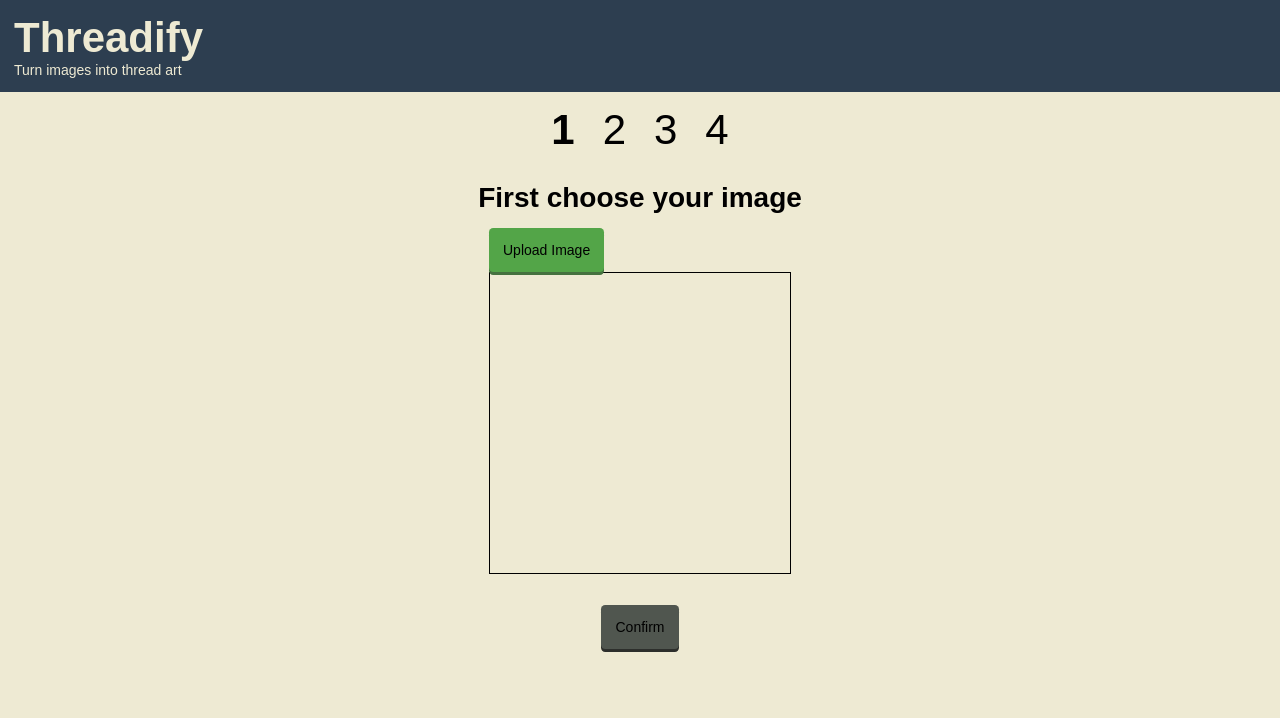
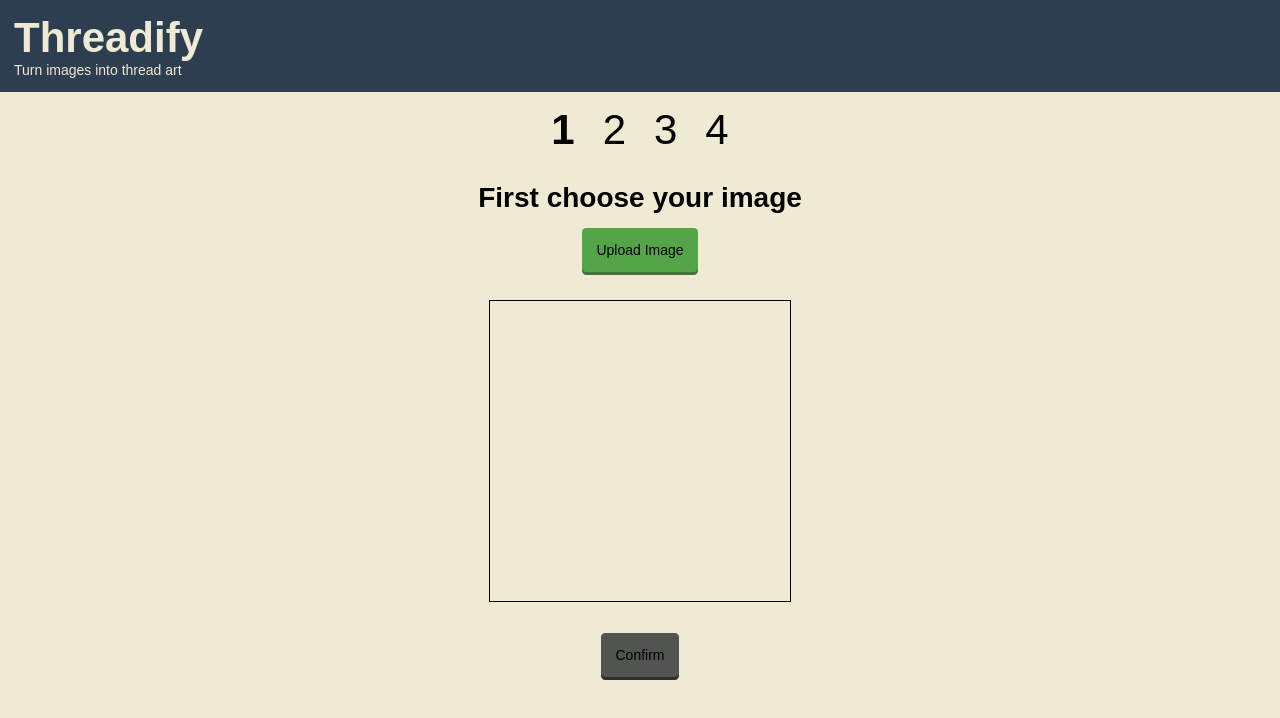
Before and after one commit to JeanChristopheM/threadify, a React (Vite) app: page / in a window 1280 px wide. Shown: the top 718 px of the page. Built offline with nearby package versions, Linux system fonts and the light colour scheme; a web font is replaced by a local one.

Commit message:
control display

```diff
--- a/src/components/Main/ImageSection/InputFile/index.tsx
+++ b/src/components/Main/ImageSection/InputFile/index.tsx
@@ -11,10 +11,12 @@ const InputFile: React.FC<IInputFileProps> = ({ fileChangeHandler }) => {
     input.onchange = fileChangeHandler;
   };
   return (
-    <div>
-      <button type="button" onClick={handleButtonClick}>
-        Upload Image
-      </button>
+    <div className="subSection">
+      <div className="subSection__content">
+        <button type="button" onClick={handleButtonClick}>
+          Upload Image
+        </button>
+      </div>
     </div>
   );
 };
--- a/src/components/Main/ImageSection/index.tsx
+++ b/src/components/Main/ImageSection/index.tsx
@@ -76,8 +76,8 @@ const ImageSection: React.FC<IImageSectionProps> = ({
       <div className="sectionHeader">
         <h2>First choose your image</h2>
       </div>
+      <InputFile fileChangeHandler={handleFileChange} />
       <div className="subSection">
-        <InputFile fileChangeHandler={handleFileChange} />
         <div className="subSection__content">
           <Canvas
             ref={previewRef}
--- a/src/components/Main/SetupSection/index.tsx
+++ b/src/components/Main/SetupSection/index.tsx
@@ -60,6 +60,7 @@ const SetupSection = ({
         <h2>Change parameters</h2>
       </div>
 
+      <div className="controls">
         <NailsControls
           handleChangePoints={handleChangePoints}
           handleChangeMode={modeSetter}
@@ -72,6 +73,7 @@ const SetupSection = ({
           setImageOpacity={setImageOpacity}
           setDrawingOpacity={setDrawingOpacity}
         />
+      </div>
 
       <CanvasSection
         ref={canvasesRef}
--- a/src/style/_mainContainer.scss
+++ b/src/style/_mainContainer.scss
@@ -30,6 +30,15 @@
       }
       &__content {
         padding-bottom: 1rem;
+      }
+    }
+    .controls {
+      display: flex;
+      gap: 2rem;
+      .subSection {
+        & + .subSection {
+          padding-top: 0;
+        }
       }
     }
   }
```
Lines whose indentation alone changed are shown as unchanged.
